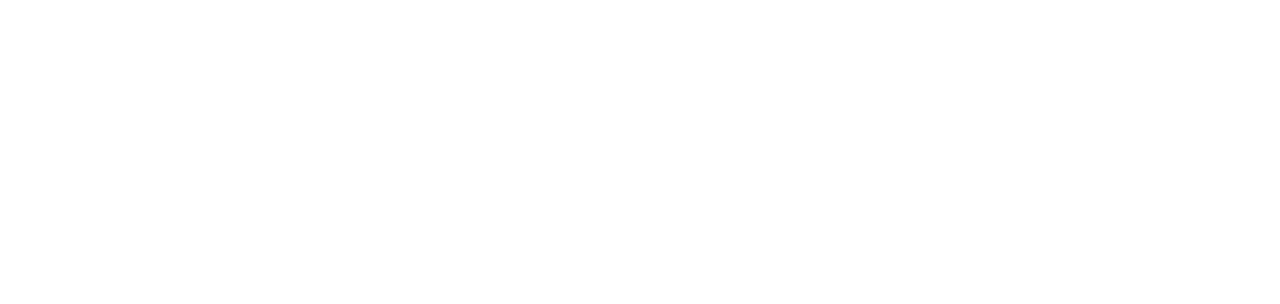
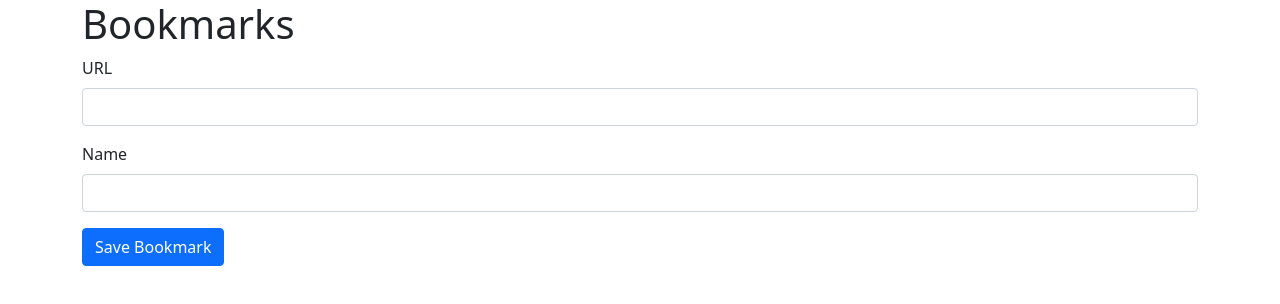
Before and after one commit to RajathaDH/Bookmarks-App, a website: page public/index.html in a window 1280 px wide. Drawn offline with nearby package versions, Linux system fonts and the light colour scheme.

Commit message:
Added form

```diff
--- a/public/index.html
+++ b/public/index.html
@@ -3,11 +3,26 @@
 <head>
     <meta charset="UTF-8">
     <meta name="viewport" content="width=device-width, initial-scale=1.0">
+    <link href="https://cdn.jsdelivr.net/npm/bootstrap@5.0.0-beta1/dist/css/bootstrap.min.css" rel="stylesheet" integrity="sha384-giJF6kkoqNQ00vy+HMDP7azOuL0xtbfIcaT9wjKHr8RbDVddVHyTfAAsrekwKmP1" crossorigin="anonymous">
     <link rel="stylesheet" href="styles.css">
     <script src="main.js" defer></script>
     <title>Bookmarks</title>
 </head>
 <body>
-
+    <div class="container">
+        <h1>Bookmarks</h1>
+        <form>
+            <div class="mb-3">
+                <label for="url" class="form-label">URL</label>
+                <input type="url" name="url" id="url" class="form-control">
+            </div>
+            <div class="mb-3">
+                <label for="name" class="form-label">Name</label>
+                <input type="text" name="name" id="name" class="form-control">
+            </div>
+            <button type="submit" class="btn btn-primary">Save Bookmark</button>
+        </form>
+        <div class="bookmarks"></div>
+    </div>
 </body>
 </html>
```
